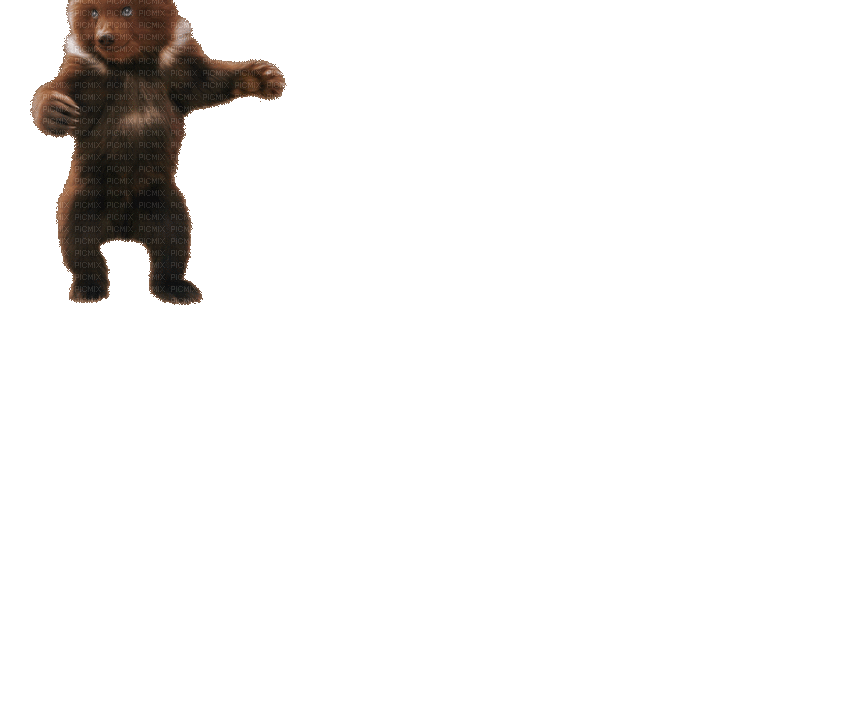
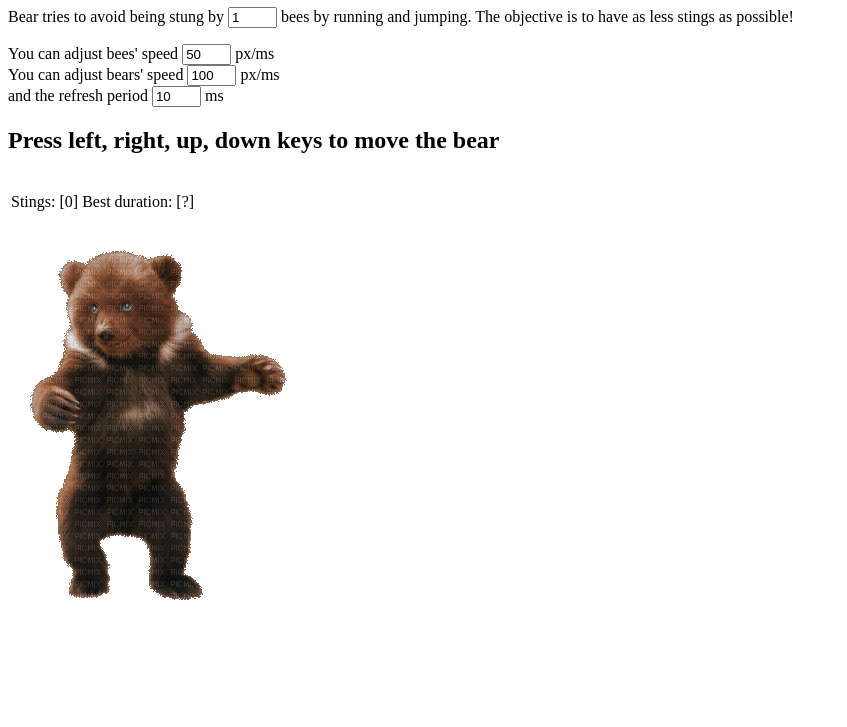
Before and after one commit to kevinjd0/F28WP-LAB2, a plain HTML site: page index.html in a window 1280 px wide. Shown: the part 73-800 px from the top of the page, without its empty margins (0-847 px from the left). Drawn offline with Linux system fonts and the light colour scheme.

Commit message:
Updated index.html to match resource file
Added contents of index.html from la02-dom-resources repo
Added input field for user to enter speed of bear
Added variable "bees" to script tag

```diff
--- a/index.html
+++ b/index.html
@@ -1,26 +1,53 @@
+<!DOCTYPE html>
+<html lang="en">
+
 <head>
+    <meta http-equiv="Content-Type" content="text/html; charset=UTF-8">
+    <title>JavaScript and DOM API</title>
+    <link rel="stylesheet" type="text/css" href="game.css" media="all" />
+    <meta name="viewport" content="width=device-width, initial-scale=1">
+
     <script src="game.js"></script>
     <script>
         var bear;
+        var bees;
     </script>
 
     <noscript>
         Warning - JavaScript is Disabled.
         For full functionality of this page, it is necessary to enable JavaScript.
     </noscript>
-
 </head>
 
-<body onload="start();">
+<body onload="start()">
 
     <div id="title">
+        <h1>Help the bear escape the bees !</h1>
+        <p>Bear tries to avoid being stung by <input type="text" id="nbBees" value="1" size="3"> bees by running and jumping. The objective is to have as less stings as possible!</p>
+        <p>You can adjust bees' speed <input type="text" id="speedBees" value="50" size="3"> px/ms
+            <br> You can adjust bears' speed <input type="text" id="speedBear" value="100" size="3" onchange="setSpeed()"> px/ms
+            <br> and the refresh period <input type="text" id="periodTimer" value="10" size="3"> ms </p>
+        <h2>Press left, right, up, down keys to move the bear</h2>
 
     </div>
+
     <div id="scores">
+        <table>
+            <tr>
+                <td>
+                    <p>Stings: [<span id="hits">0</span>]</p>
+                </td>
+                <td>
+                    <p>Best duration: [<span id="duration">?</span>]</p>
+                </td>
+            </tr>
+        </table>
 
     </div>
+
     <div id="board">
         <img src="./images/bear.gif" id="bear" alt="bear">
+        </div>
+    </body>
 
-    </div>
-</body>
+</html>
```
